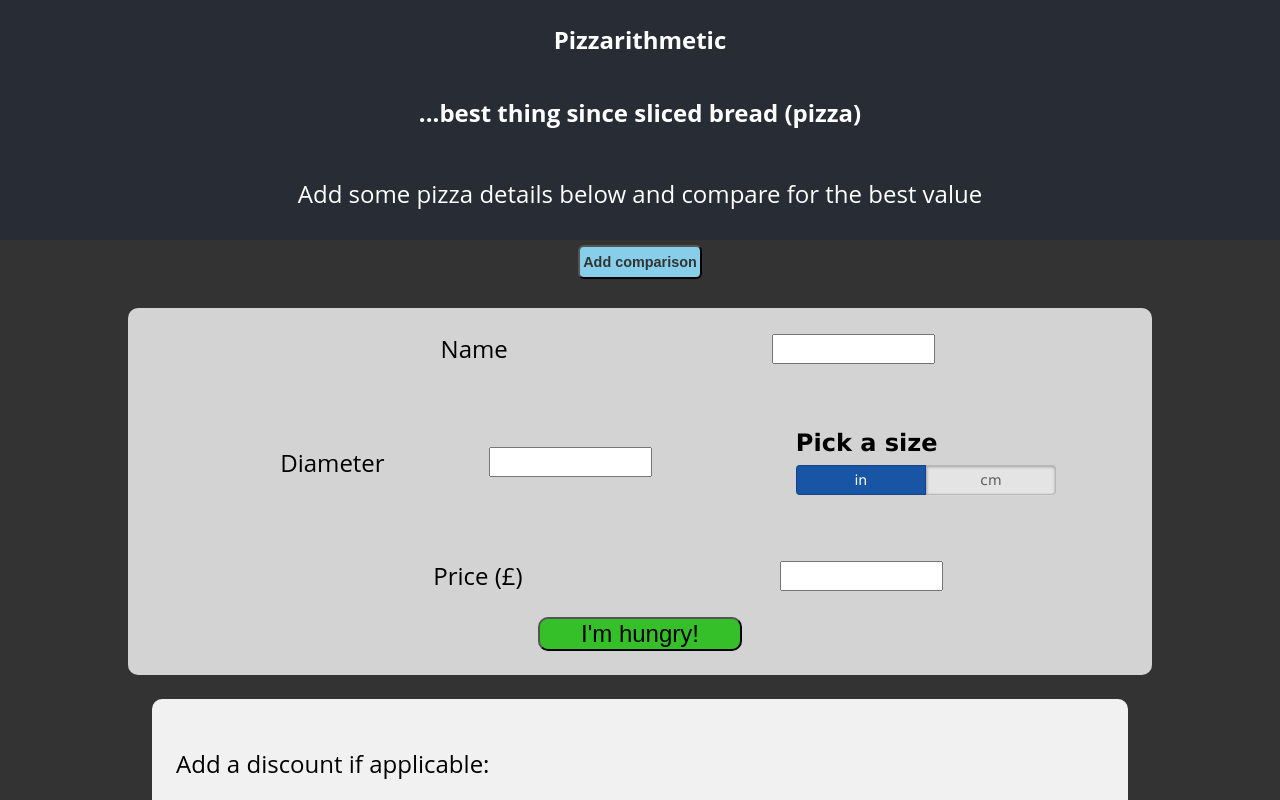
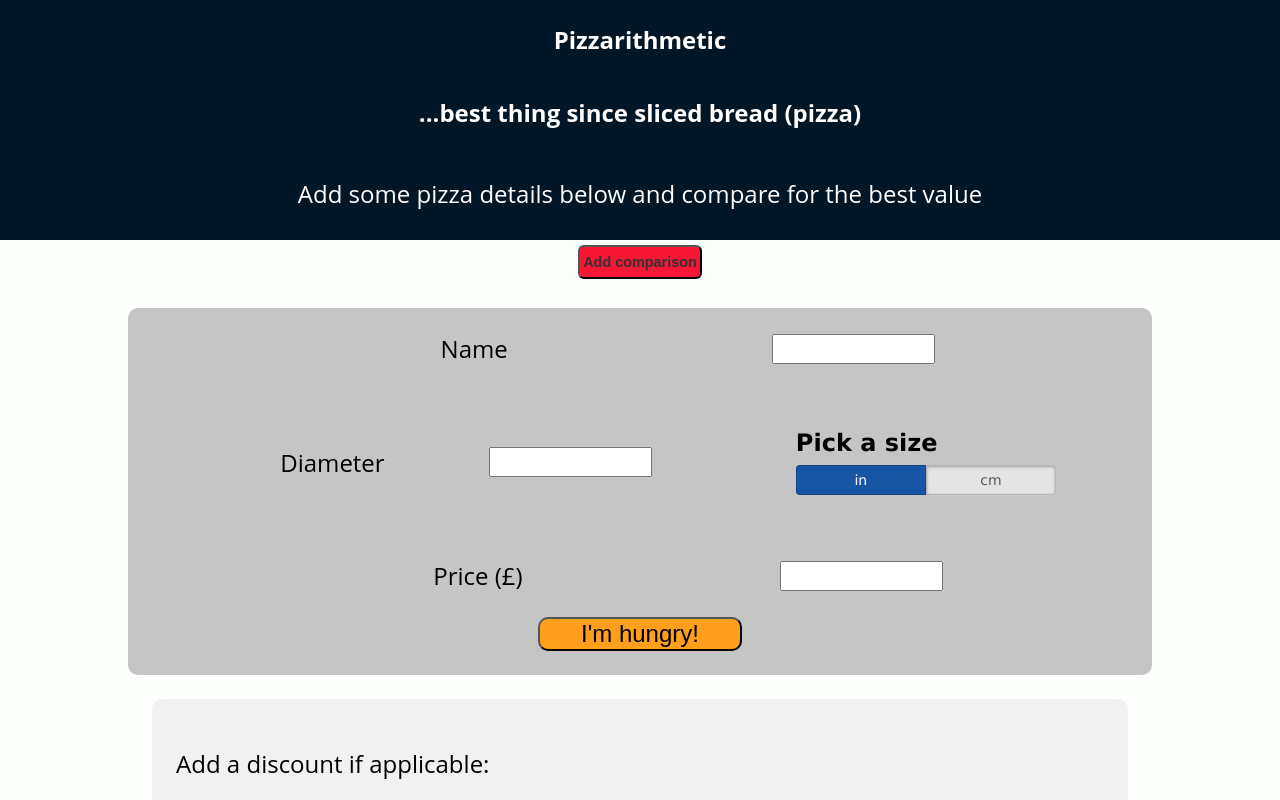
Before and after one commit to spwhittaker/pizza-maths, a React (Create React App) app: page / in a window 1280 px wide. Shown: the top 800 px of the page. Built offline with nearby package versions, Linux system fonts and the light colour scheme.

Commit message:
changed colour scheme and sass variables

```diff
--- a/src/_variables.scss
+++ b/src/_variables.scss
@@ -1,9 +1,11 @@
 $font-stack: "Open Sans", sans-serif;
-$primary-colour: #333;
-$addComparison: skyblue;
+$primary-colour: #FDFFFC;
+$addComparison: #F71735;
 $bestChoice: #1b7317;
-$mainBackground: #bea6a1;
+$header: #011627;
+$submitButton: #FF9F1C;
 $altBackground: rgba(192, 37, 37, 0.8);
+$inputForm-bg: #C5C5C5;
 
 
 * {
--- a/src/styles/App.scss
+++ b/src/styles/App.scss
@@ -1,3 +1,6 @@
+@import "../_variables";
+
+
 .App {
   width: 80%;
 }
@@ -14,7 +17,7 @@
 }
 
 .App-header {
-  background-color: #282c34;
+  background-color: $header;
   min-height: 30vh;
   display: flex;
 
--- a/src/styles/InputForm.scss
+++ b/src/styles/InputForm.scss
@@ -1,6 +1,8 @@
 @import "../_variables";
+
+
 button {
-  background-color: #35c02a;
+  background-color: $submitButton;
   border-radius: 10px;
   width: 20%;
   margin: 0em 40% 1em;
@@ -16,7 +18,7 @@ button {
 }
 
 form {
-  background-color: lightgrey;
+  background-color: $inputForm-bg;
   margin: 1em 0em 1em;
   border-radius: 10px;
 }
```
Also changed, not shown: 1 other file (tests, documents, lock files or other folders).
